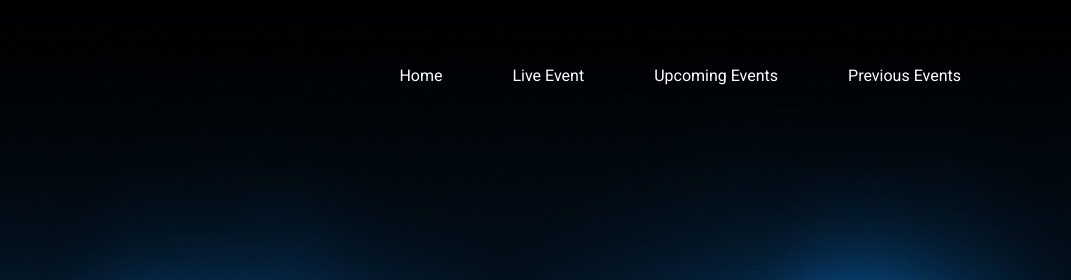
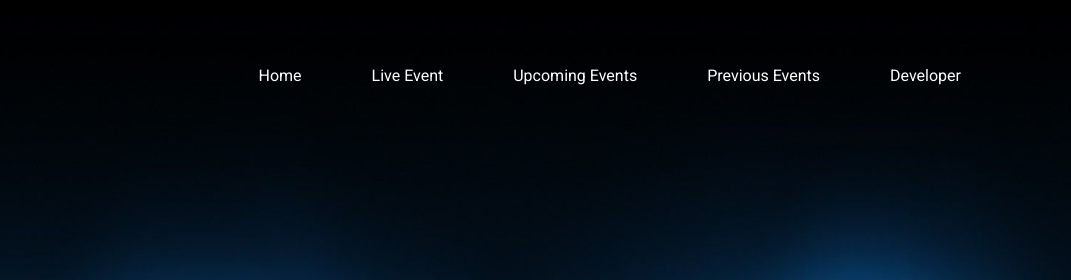
Before and after one commit to Nilay1101/Event-Convocation2016WEBCAST, a plain HTML site: page index.html in a window 1280 px wide. Shown: the top 280 px of the page, 209-1280 px from the left. Drawn offline with Linux system fonts and the light colour scheme.

Commit message:
Developer

```diff
--- a/index.html
+++ b/index.html
@@ -42,6 +42,7 @@
 					<li><a href="#live">Live Event</a></li>
 					<li><a href="#" data-toggle="modal" data-target="#modal1" >Upcoming Events</a></li>
 					<li><a href="https://www.youtube.com/channel/UC9Pwrxrw0asIpivtLiOwmSA">Previous Events</a></li>
+					<li><a href="http://nilay1101.github.io/">Developer</a></li>
 				</ul>
 			</div>
 		</div>
```
